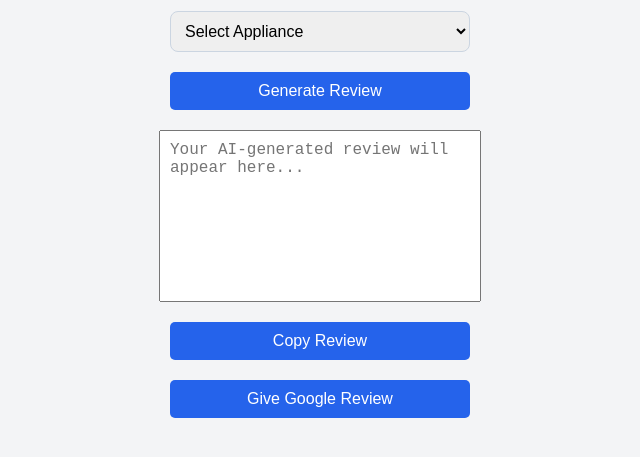
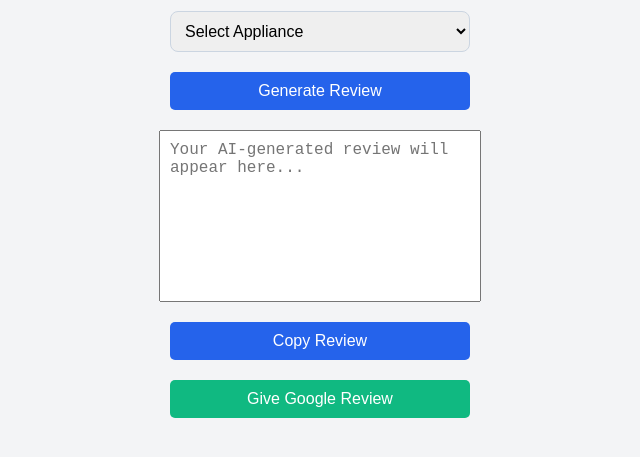
Before and after one commit to AESRAHUL/aes-review-ai, a website: page frontend/index.html in a window 1280 px wide. Shown: the part 109-566 px from the top of the page, without its empty margins (320-960 px from the left). Drawn offline with Linux system fonts and the light colour scheme.

```diff
--- a/frontend/index.html
+++ b/frontend/index.html
@@ -36,6 +36,12 @@
       resize: none;
       height: 150px;
     }
+    a button {
+      background-color: #10b981;
+    }
+    a button:hover {
+      background-color: #059669;
+    }
   </style>
 </head>
 <body>
```
